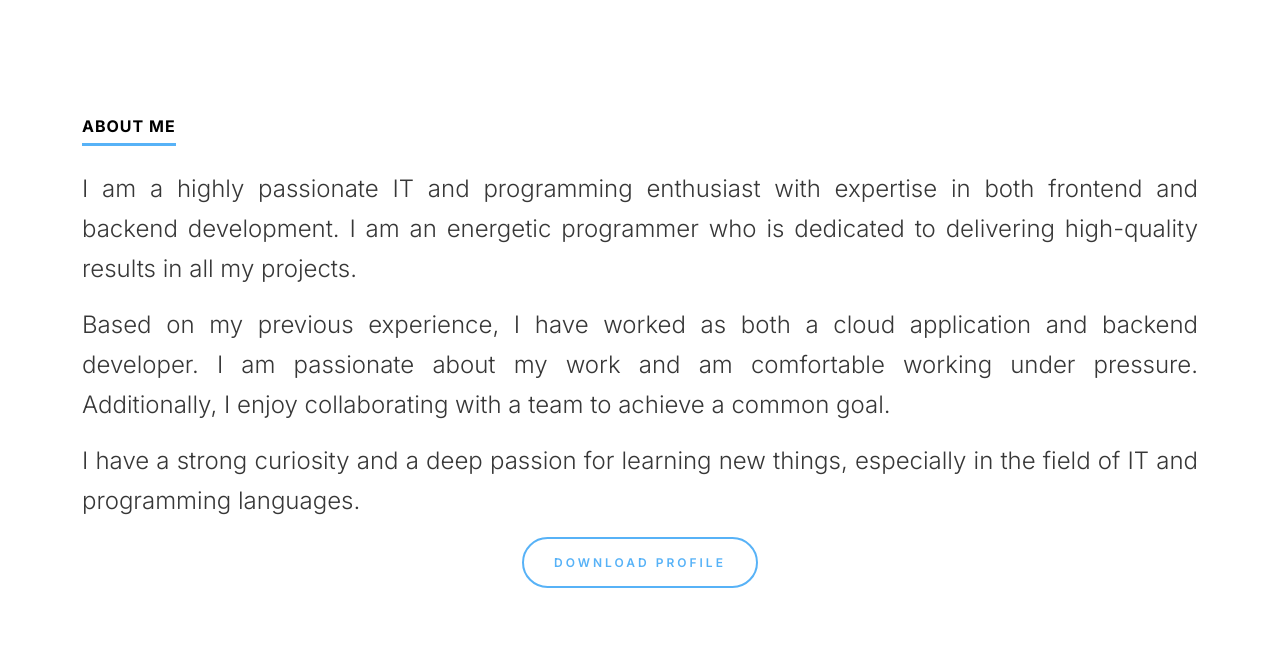
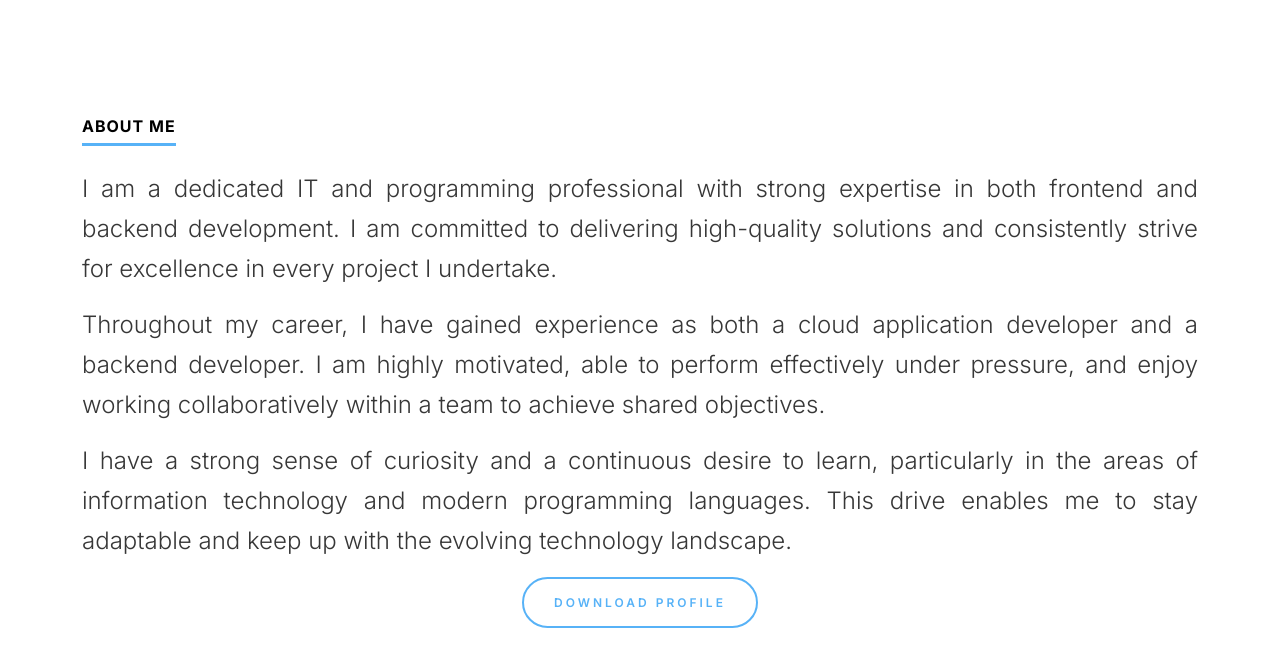
Before and after one commit to danangindrak/danangindrak, a plain HTML site: page about.html in a window 1280 px wide. Shown: the part 124-769 px from the top of the page. Drawn offline with nearby package versions, Linux system fonts and the light colour scheme.

Commit message:
update content about me

```diff
--- a/about.html
+++ b/about.html
@@ -84,20 +84,22 @@
         <section>
           <h2 class="ds-heading">About Me</h2>
           <p>
-            I am a highly passionate IT and programming enthusiast with
-            expertise in both frontend and backend development. I am an
-            energetic programmer who is dedicated to delivering high-quality
-            results in all my projects.
+            I am a dedicated IT and programming professional with strong
+            expertise in both frontend and backend development. I am committed
+            to delivering high-quality solutions and consistently strive for
+            excellence in every project I undertake.
           </p>
           <p>
-            Based on my previous experience, I have worked as both a cloud
-            application and backend developer. I am passionate about my work and
-            am comfortable working under pressure. Additionally, I enjoy
-            collaborating with a team to achieve a common goal.
+            Throughout my career, I have gained experience as both a cloud
+            application developer and a backend developer. I am highly
+            motivated, able to perform effectively under pressure, and enjoy
+            working collaboratively within a team to achieve shared objectives.
           </p>
           <p>
-            I have a strong curiosity and a deep passion for learning new
-            things, especially in the field of IT and programming languages.
+            I have a strong sense of curiosity and a continuous desire to learn,
+            particularly in the areas of information technology and modern
+            programming languages. This drive enables me to stay adaptable and
+            keep up with the evolving technology landscape.
           </p>
           <div class="ds-button-sec text-center">
             <a
```
